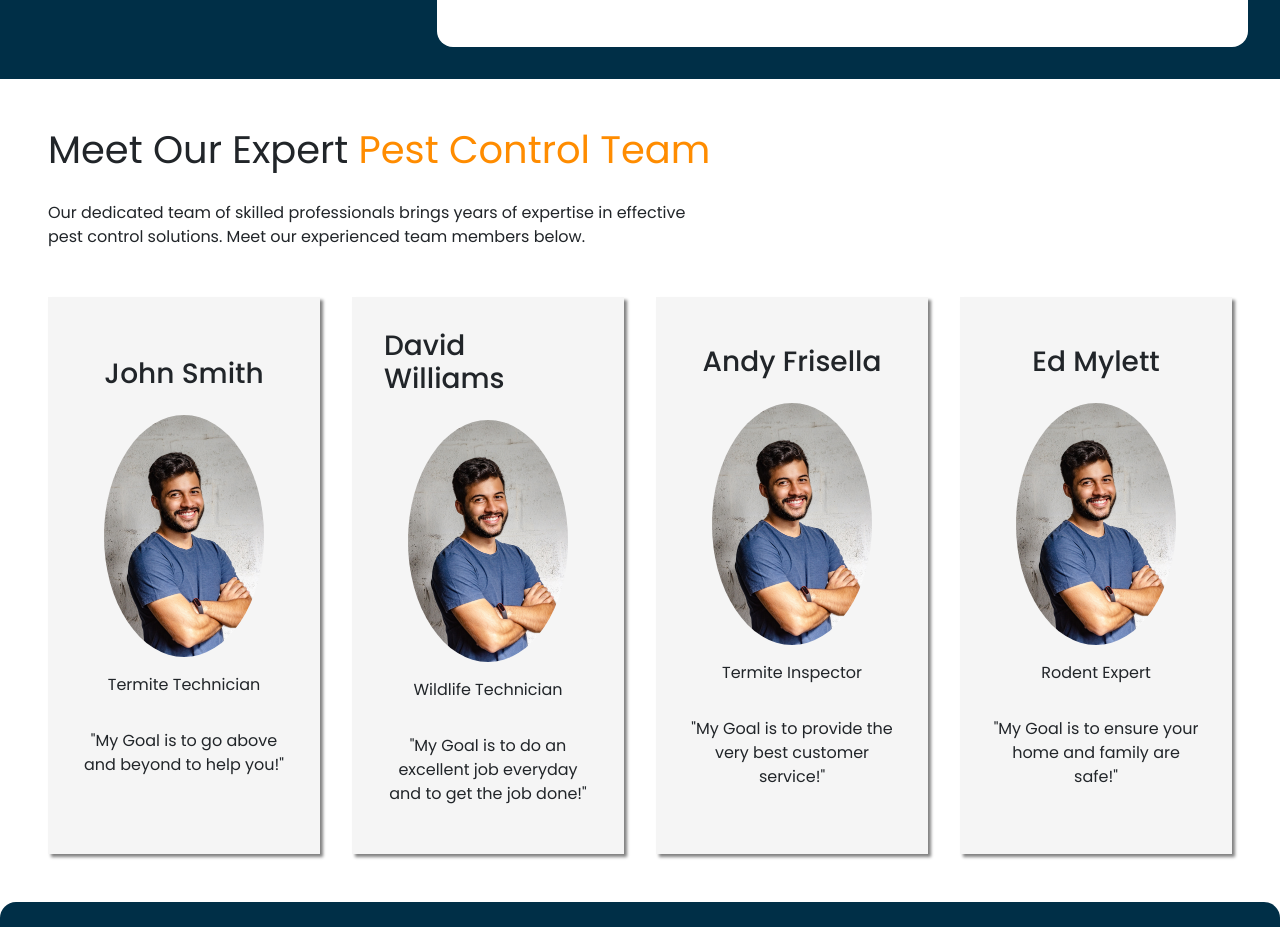
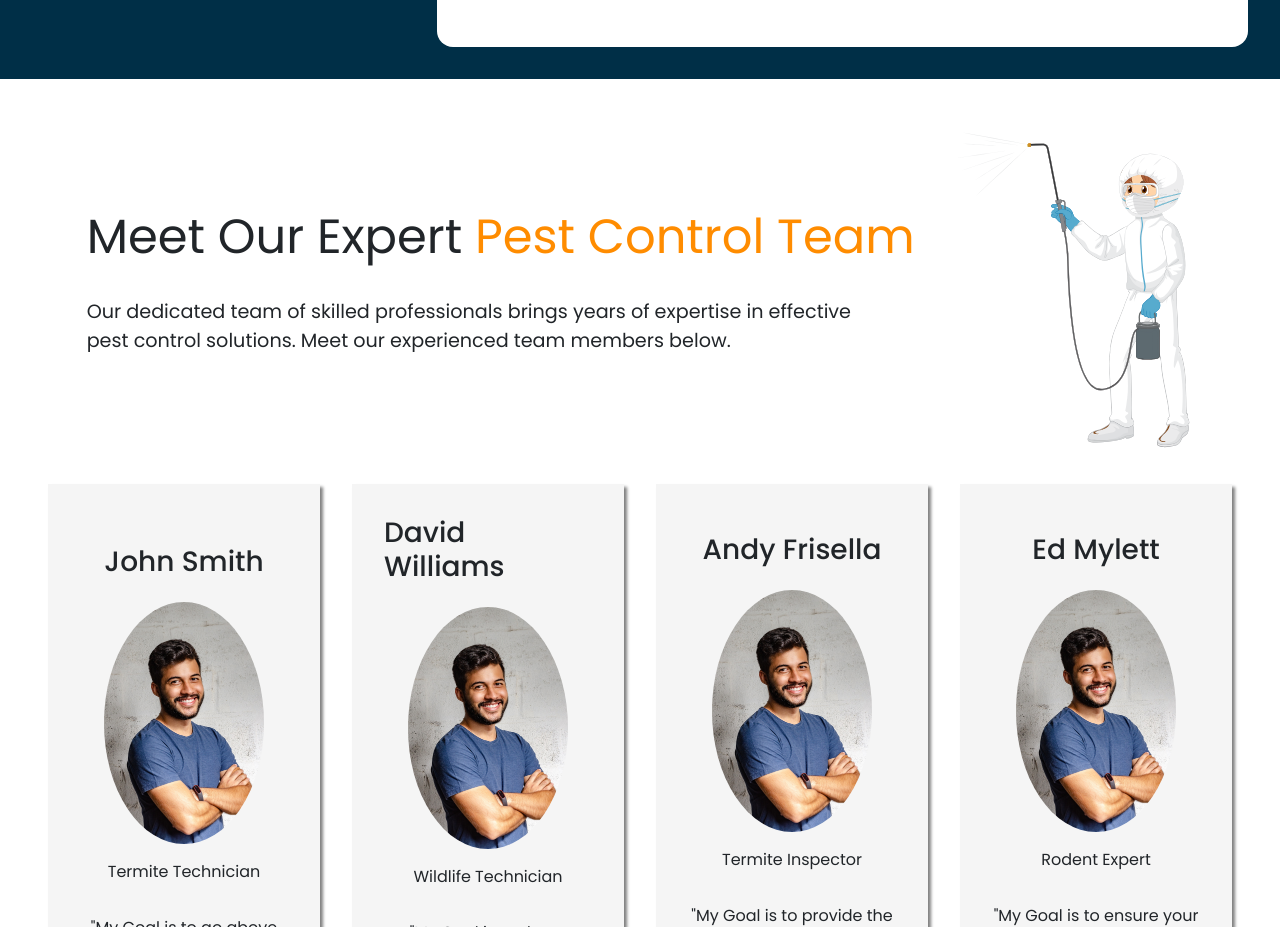
Before and after one commit to alecnissen/Precision-Pest-Control, a React (Vite) app: page / in a window 1280 px wide. Shown: the part 6300-7227 px from the top of the page. Built offline with nearby package versions, Linux system fonts and the light colour scheme.

Commit message:
added new svg image to meet your team section, saving work and now will add an image to the process component

```diff
--- a/src/MeetYourTeam.jsx
+++ b/src/MeetYourTeam.jsx
@@ -1,11 +1,18 @@
 import React from 'react';
 import employeeImg from '../assets/edited-profile-pic.png';
 import mockEmployeeImg from '../assets/mock-image-testimonial-section.jpg';
-import pestControlSvgImg from '../assets/10780550_19198459.svg'
+import pestControlSvgImg from '../assets/10780550_19198459.svg';
+
+import pestControlWorkerImg from '../assets/28457766_38aj_10j6_220602.svg';
 
 export default function MeetYourTeam() {
   return (
     <div className="meet-team-content-wrapper">
+
+
+
+      <div className='team-title-subtitle-wrapper'>
+
       <div className="team-title-subtitle-container">
         <h1>
           Meet Our Expert <span className='pest-control-team-text-styles'>Pest Control Team</span>
@@ -16,6 +23,15 @@
           Meet our experienced team members below.
         </p>
       </div>
+
+
+      <img src={pestControlWorkerImg} className='pest-control-worker-img'></img>
+
+
+
+      </div>
+
+
 
 
     <div className='team-profile-container'>
--- a/src/Styles/meet_your_team_styles.scss
+++ b/src/Styles/meet_your_team_styles.scss
@@ -1,5 +1,20 @@
 .pest-control-team-text-styles {
     color: darkorange;
+}
+
+.team-title-subtitle-container {
+    display: flex;
+    flex-direction: column;
+}
+
+.team-title-subtitle-wrapper {
+    display: flex;
+    justify-content: space-evenly;
+    align-items: center;
+}
+
+.pest-control-worker-img {
+    width: 15em;
 }
 
 .team-title-subtitle-container * {
@@ -8,11 +23,13 @@
 
 .team-title-subtitle-container h1 {
     font-weight: 400;
-    font-size: 2.4rem;
+    // font-size: 2.4rem;
+    font-size: 3rem;
     padding-bottom: 0.5em;
 }
 
 .team-title-subtitle-container p {
+    font-size: 1.2rem;
     font-weight: 400;
     max-width: 40em;
 }
```
Also changed, not shown: assets/28457766_38aj_10j6_220602.svg (added).
